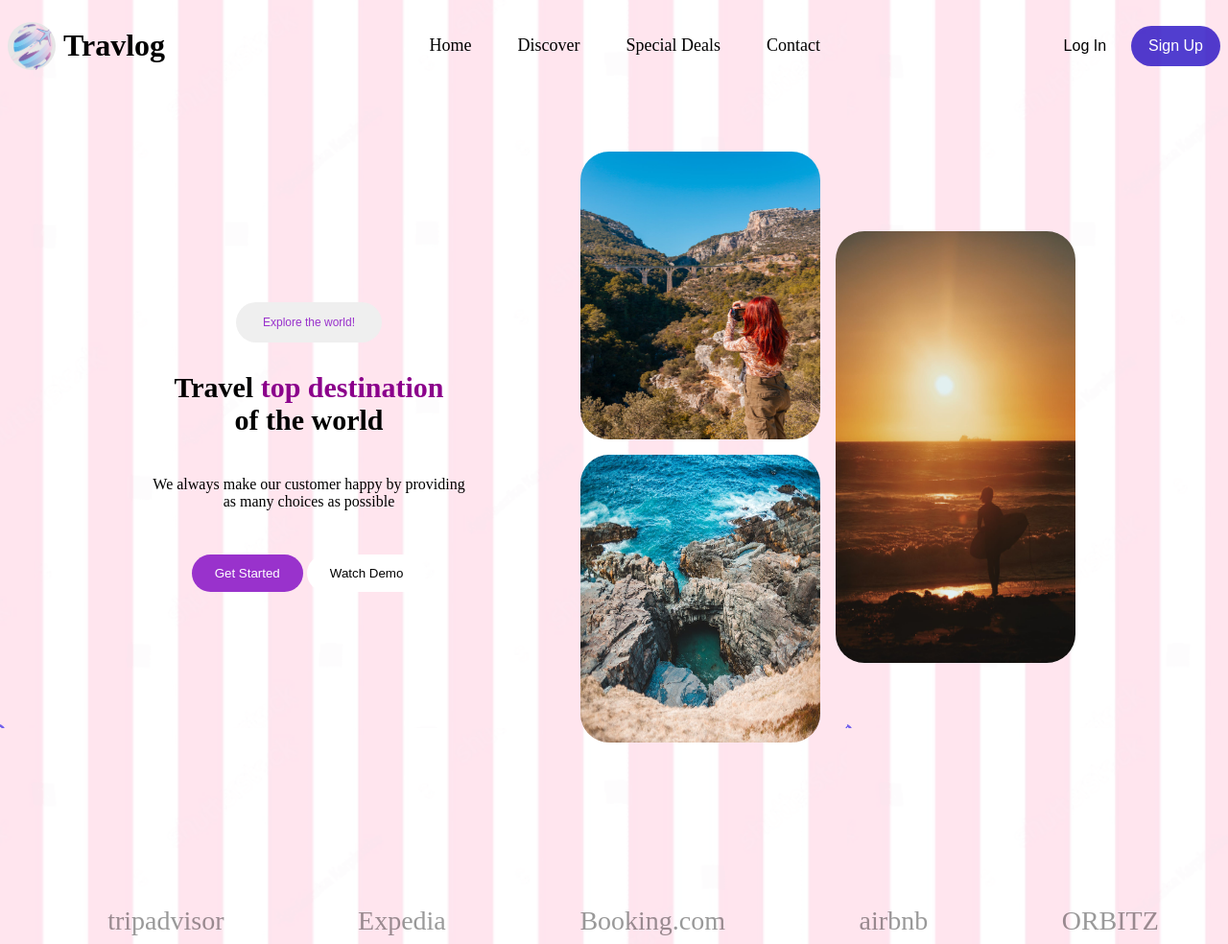
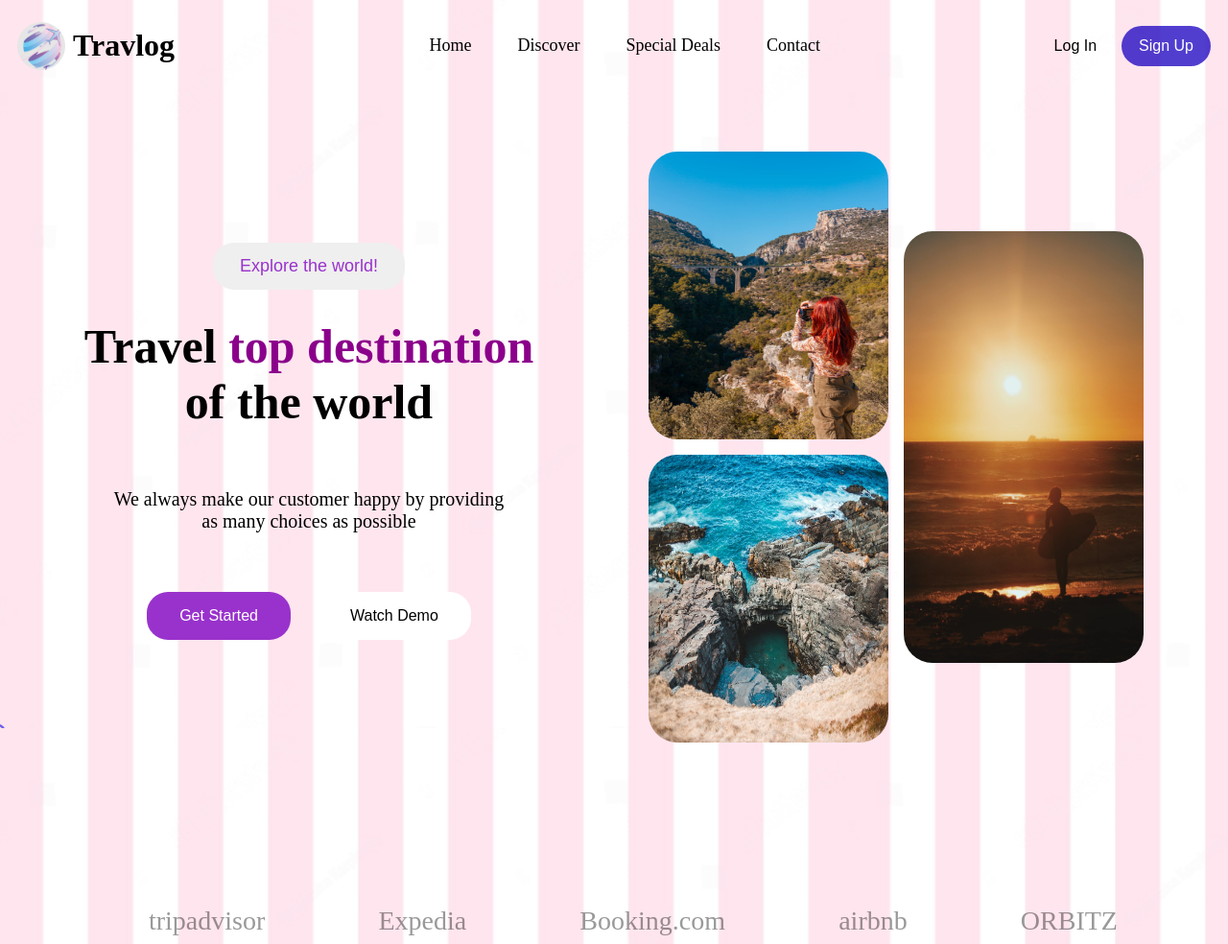
Before and after one commit to emmanuel-mwendwa/html_css_sass, a website: page index.html in a window 1280 px wide. Shown: the whole page at 96% size. Drawn offline with Linux system fonts and the light colour scheme.

Commit message:
Screenshots of the final product

```diff
--- a/scss/laptop.scss
+++ b/scss/laptop.scss
@@ -4,6 +4,9 @@
         background-image: url(/images/background_2.png);
     }
     header {
+
+        padding: 0px 10px;
+
         .navigation-bar {
             display: flex;
             justify-content: space-between;
@@ -84,13 +87,13 @@
                 padding: 14px 28px;
                 border: none;
                 border-radius: 22px;
-                font-size: 12px;
+                font-size: 18px;
             }
 
             h1 {
                 margin-top: 30px;
                 text-align: center;
-                font-size: 30px;
+                font-size: 50px;
 
                 .pink-color {
                     color: darkmagenta;
@@ -99,15 +102,18 @@
 
             p {
                 text-align: center;
+                font-size: 20px;
             }
 
             div {
                 margin-top: 30px;
 
                 button {
-                    padding: 12px 24px;
+                    padding: 16px 34px;
                     border-radius: 22px;
                     border: none;
+                    margin: 12px;
+                    font-size: 16px;
                 }
 
                 .get-started {
@@ -156,7 +162,7 @@
                 flex-wrap: wrap;
                 gap: 0.7rem;
                 align-items: center;
-                justify-content: space-around;
+                justify-content: space-evenly;
                 margin: 0px auto;
 
                 list-style-type: none;
--- a/scss/mobile.scss
+++ b/scss/mobile.scss
@@ -128,7 +128,7 @@
         .sample-images {
             order: 1;
 
-            margin: 70px auto;
+            margin: 28px auto;
 
             div {
 
@@ -153,7 +153,7 @@
     }
 
     footer {
-        margin-top: 100px;
+        margin-top: 46px;
         div {
             ul {
                 display: flex;
```
Also changed, not shown: Screenshot 2024-01-16 191851.png (added), Screenshot 2024-01-16 193607.png (added), stylesheets/laptop.css, stylesheets/mobile.css, 1 other file.
